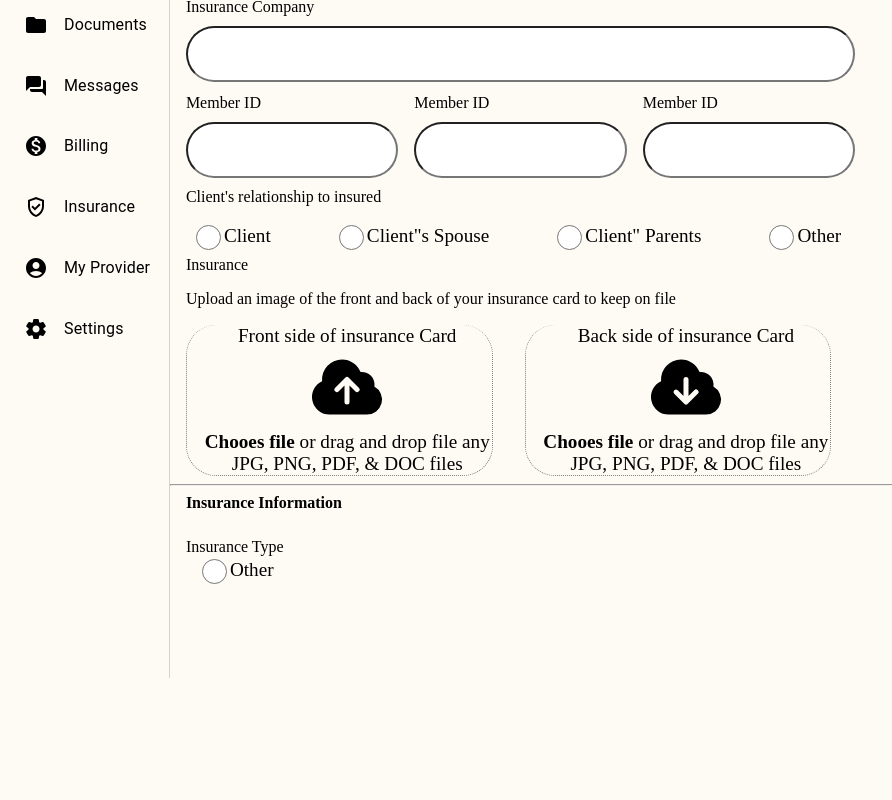
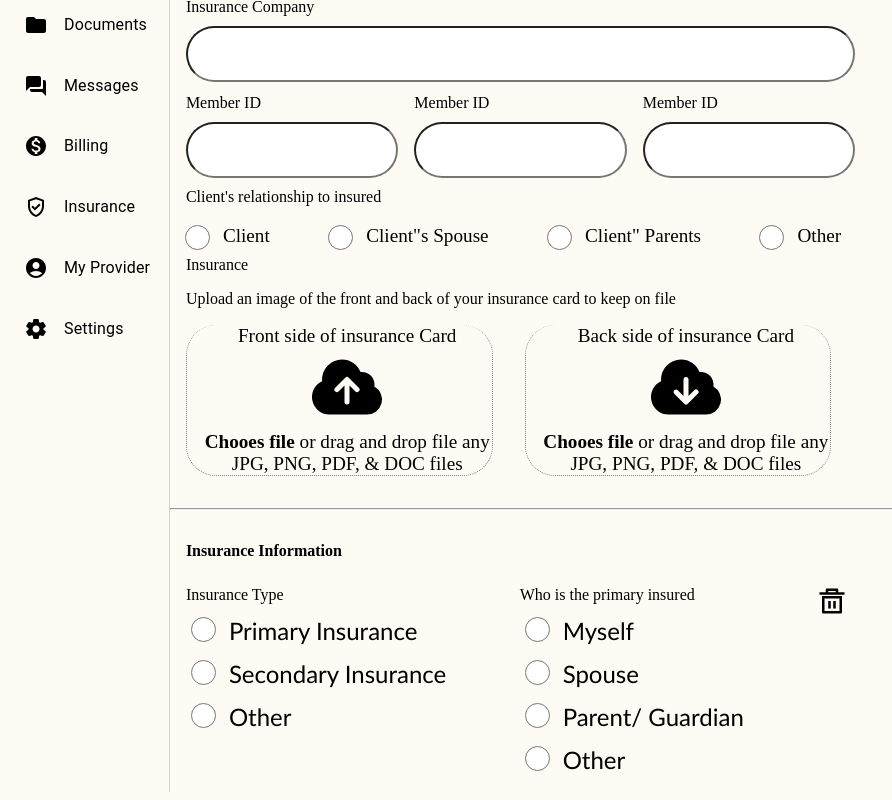
Before and after one commit to Mubasharhassan/Etheraproject, a React (Create React App) app: page /insurance in a window 1280 px wide. Shown: the part 200-1000 px from the top of the page, without its empty margins (0-892 px from the left). Before the commit the page ends 886 px from the top, so only its background shows below. Built offline with nearby package versions, Linux system fonts and the light colour scheme.

Commit message:
code are change

```diff
--- a/src/Components/Insurance.js
+++ b/src/Components/Insurance.js
@@ -1,6 +1,6 @@
 import React from "react";
 import AddCircleRoundedIcon from "@mui/icons-material/AddCircleRounded";
-import { IoMdArrowDropdown } from "react-icons/io";
+import { RiDeleteBin5Line } from "react-icons/ri";
 import { HiCloudArrowUp } from "react-icons/hi2";
 import { HiCloudArrowDown } from "react-icons/hi2";
 
@@ -162,13 +162,15 @@ const Insurance = () => {
               </div>
             </div>
           </div>
-          <hr />
+          <hr className="hr-line-create" />
           <div className="Insurance-company">
             <b>Insurance Information</b>
           </div>
           <div className="Insurance-company-info">
+            <div className="insurance-type-radio-btn">
+              <div className="insurance-type-three-divs">
                 <span>Insurance Type</span>
-            <div className="radio-div">
+                <div className="radio-type-insurance">
                   <input
                     type="radio"
                     id="html"
@@ -176,9 +178,91 @@ const Insurance = () => {
                     // value="Client"
                     className="Radio-button-for-clients"
                   />
-              <label for="html" className="radio-label">
+                  <label for="html" className="radio-label-for-insurance-type">
+                    Primary Insurance
+                  </label>
+                </div>
+                <div className="radio-type-insurance">
+                  <input
+                    type="radio"
+                    id="html"
+                    name="fav_language"
+                    // value="Client"
+                    className="Radio-button-for-clients"
+                  />
+                  <label for="html" className="radio-label-for-insurance-type">
+                    Secondary Insurance
+                  </label>
+                </div>
+                <div className="radio-type-insurance">
+                  <input
+                    type="radio"
+                    id="html"
+                    name="fav_language"
+                    // value="Client"
+                    className="Radio-button-for-clients"
+                  />
+                  <label for="html" className="radio-label-for-insurance-type">
                     Other
                   </label>
+                </div>
+              </div>
+
+              <div className="insurance-type-three-divs">
+                <span>Who is the primary insured</span>
+                <div className="radio-type-insurance">
+                  <input
+                    type="radio"
+                    id="html"
+                    name="fav_language"
+                    // value="Client"
+                    className="Radio-button-for-clients"
+                  />
+                  <label for="html" className="radio-label-for-insurance-type">
+                    Myself
+                  </label>
+                </div>
+                <div className="radio-type-insurance">
+                  <input
+                    type="radio"
+                    id="html"
+                    name="fav_language"
+                    // value="Client"
+                    className="Radio-button-for-clients"
+                  />
+                  <label for="html" className="radio-label-for-insurance-type">
+                    Spouse
+                  </label>
+                </div>
+                <div className="radio-type-insurance">
+                  <input
+                    type="radio"
+                    id="html"
+                    name="fav_language"
+                    // value="Client"
+                    className="Radio-button-for-clients"
+                  />
+                  <label for="html" className="radio-label-for-insurance-type">
+                    Parent/ Guardian
+                  </label>
+                </div>
+                <div className="radio-type-insurance">
+                  <input
+                    type="radio"
+                    id="html"
+                    name="fav_language"
+                    // value="Client"
+                    className="Radio-button-for-clients"
+                  />
+                  <label for="html" className="radio-label-for-insurance-type">
+                    Other
+                  </label>
+                </div>
+              </div>
+              <div className="insurance-type-three-divs">
+                <RiDeleteBin5Line size={30} />
+
+              </div>
             </div>
           </div>
         </form>
--- a/src/index.css
+++ b/src/index.css
@@ -44,16 +44,38 @@
   width: 25px;
   vertical-align: middle;
   margin-bottom: 5px;
-  margin-left: 1rem;
+  /* margin-left: 1rem; */
 }
 .radio-label {
   font-weight: 500;
   font-size: 1.2rem;
+  margin-left: 10px;
+}
+.radio-label-for-insurance-type {
+  font-weight: 500;
+  font-size: 1.5rem;
+  margin-left: 10px;
+  vertical-align: middle;
+  font-family: 'Gill Sans', 'Gill Sans MT', Calibri, 'Trebuchet MS', sans-serif;
+}
+.radio-type-insurance {
+  margin-top: 10px;
+}
+.hr-line-create {
+  margin: 2rem 0;
+  gap: 1rem;
+}
+.insurance-type-radio-btn {
+  display: flex;
+  /* width: 60%; */
+  justify-content: space-between;
+}
+.insurance-type-three-divs {
+  width: auto;
 }
 .Insurance-upload-cards {
   display: flex;
   width: 60%;
-  /* height: 250px; */
   gap: 2rem;
   text-align: center;
   justify-content: center;
@@ -64,7 +86,6 @@
   border-top: none;
   border-radius: 30px;
   width: 100%;
-  /* height: 350px; */
   padding-left: 1rem;
   margin-top: 1px;
   margin-left: 1rem;
```
Lines whose indentation alone changed are shown as unchanged.
